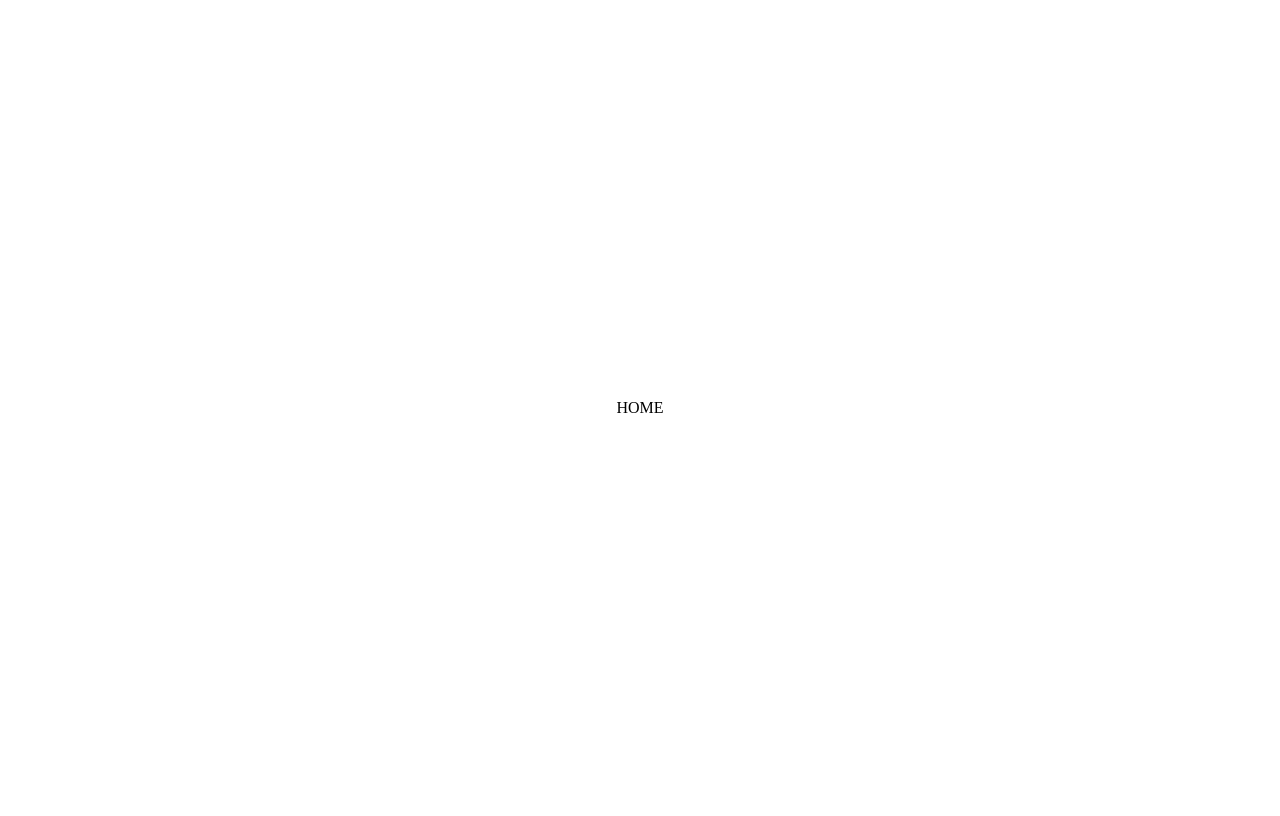
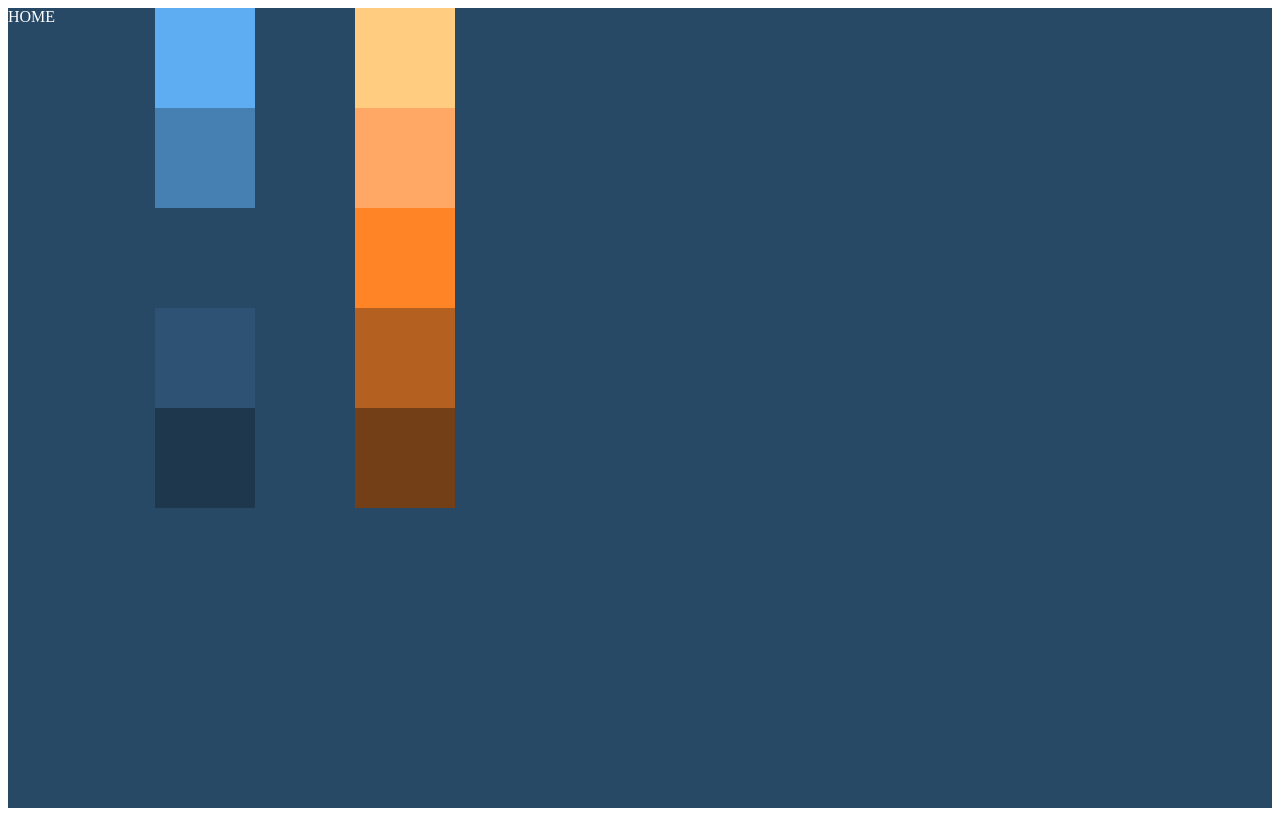
Before and after one commit to wilberpulido/favoriteMovieApp, a Next.js app: page / in a window 1280 px wide. Built offline with nearby package versions, Linux system fonts and the light colour scheme.

Commit message:
elegi colores, solucione problema del url de la api

```diff
--- a/package.json
+++ b/package.json
@@ -19,6 +19,5 @@
   },
   "eslintConfig": {
     "extends": "./node_modules/standard/eslintrc.json"
-  },
-  "proxy": "http://localhost:5000"
+  }
 }
--- /dev/null
+++ b/pages/api/index.js
@@ -0,0 +1,3 @@
+export default (req, res) => {
+  res.status(200).json({ name: 'John Doe' })
+}
--- a/pages/index.js
+++ b/pages/index.js
@@ -9,6 +9,22 @@ export default function Home () {
         <link rel='icon' href='/favicon.ico' />
       </Head>
       HOME
+      <div>
+        <div className={styles.box1} />
+        <div className={styles.box2} />
+        <div className={styles.box3} />
+        <div className={styles.box4} />
+        <div className={styles.box5} />
+      </div>
+      <div>
+        <div className={styles.box6} />
+        <div className={styles.box7} />
+        <div className={styles.box8} />
+        <div className={styles.box9} />
+        <div className={styles.box10} />
+
+      </div>
+
     </div>
   )
 }
--- a/pages/register/index.js
+++ b/pages/register/index.js
@@ -18,7 +18,7 @@ export default function Register () {
     e.preventDefault()
 
     // eslint-disable-next-line no-undef
-    fetch('http://localhost:5000/api/auth/register', {
+    fetch(`${process.env.NEXT_PUBLIC_HOST}/api/auth/register`, {
       method: 'POST',
       body: JSON.stringify({ user }.user),
       headers: {
--- a/styles/pages/Home.module.scss
+++ b/styles/pages/Home.module.scss
@@ -1,13 +1,48 @@
 @use '../variable/basics';
+@use '../variable/colors';
+
 
 .container {
   min-height: 100vh;
   display: flex;
-  flex-direction: column;
-  justify-content: center;
-  align-items: center;
+  color: white;
+  background-color: colors.$primary;
+  div{
+    width: 100px;
+    height: 100px;
+    margin: 0 50px;
+  }
 }
-
+.box1{
+  background-color: colors.$softerPrimary;
+}
+.box2{
+  background-color: colors.$softPrimary;
+}
+.box3{
+  background-color: colors.$primary;
+}
+.box4{
+  background-color: colors.$strongPrimary;
+}
+.box5{
+  background-color: colors.$strogestPrimaty;
+}
+.box6{
+  background-color: colors.$softerSecondary;
+}
+.box7{
+  background-color: colors.$softSecondary;
+}
+.box8{
+  background-color: colors.$secondary;
+}
+.box9{
+  background-color: colors.$strongSecondary;
+}
+.box10{
+  background-color: colors.$strogestSecondary;
+}
 .main {
   padding: 5rem 0;
   flex: 1;
--- a/styles/variable/_colors.scss
+++ b/styles/variable/_colors.scss
@@ -1,2 +1,15 @@
-$primary: rgb(184, 64, 231);
+$softerPrimary:#5EADF2;
+$softPrimary: #4680B3;
+$primary: #284966;
+$strongPrimary: #2D5273;
+$strogestPrimaty: #1E374D;
+
+$softerSecondary:#FFCC80;
+$softSecondary: #FFA866;
+$secondary: #FF8426;
+// $secondary: #FFA521;
+
+$strongSecondary: #B36020;
+$strogestSecondary:#733F17 ;
+
 $title: rgb(86, 86, 235);
```
